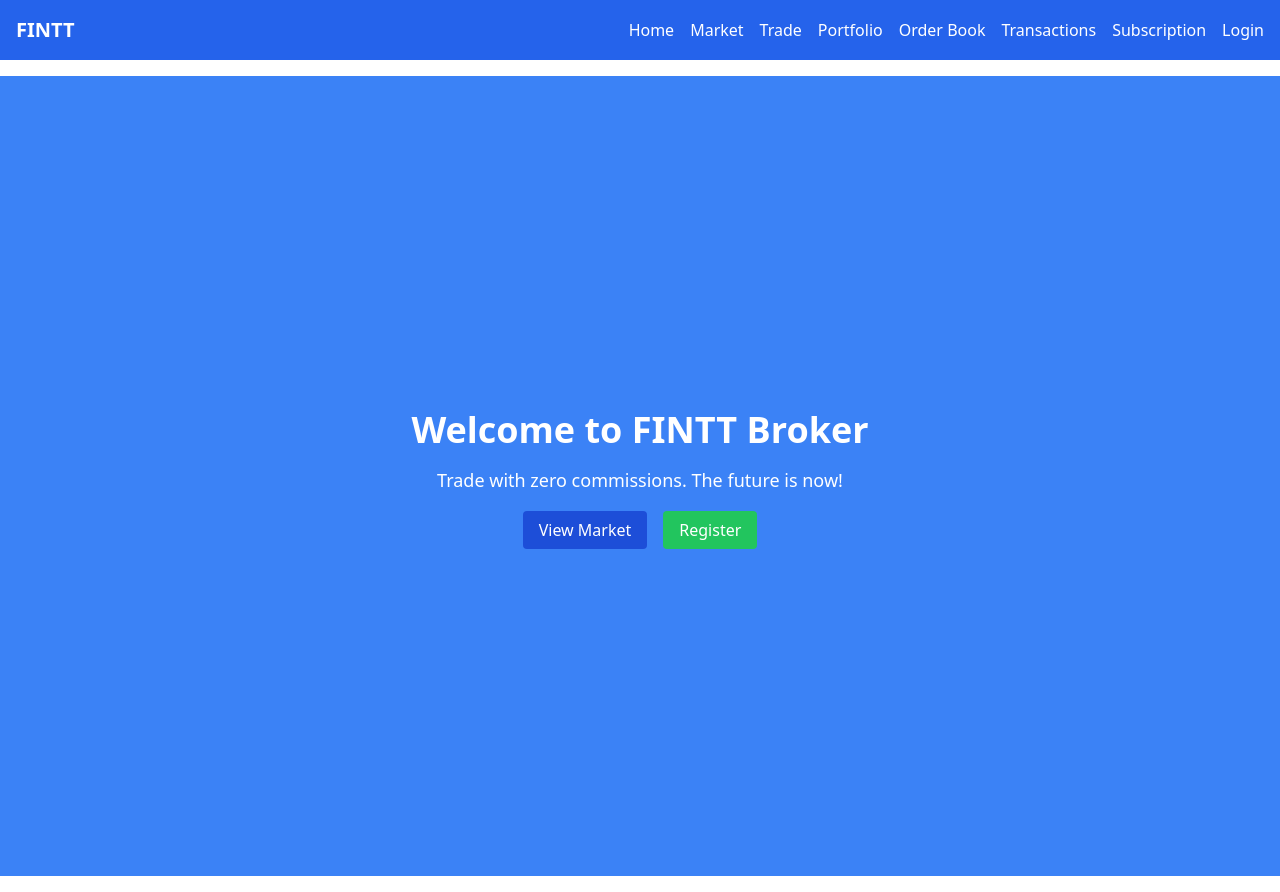
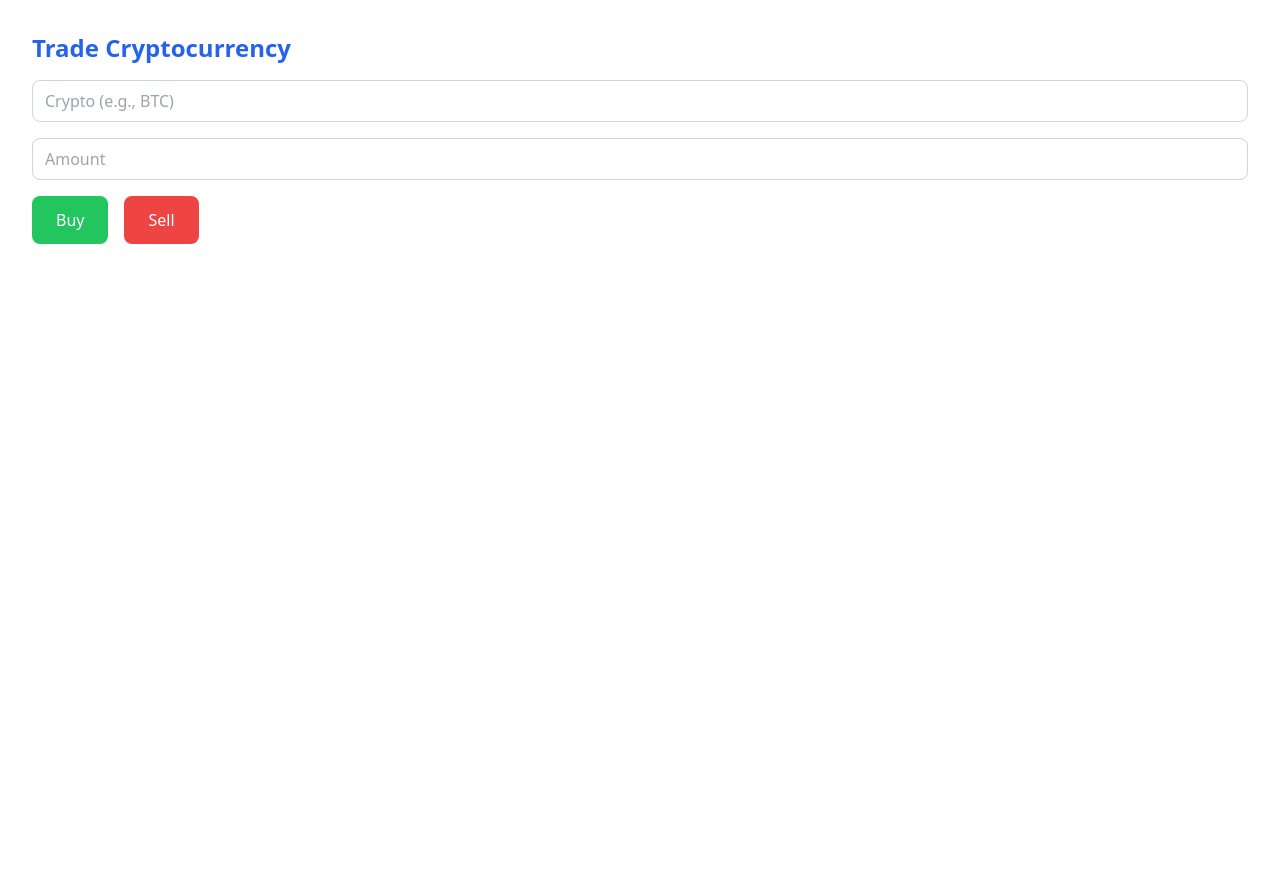
Before and after one commit to casattiel/fintt-frontend, a React (Create React App) app: page / in a window 1280 px wide. After the commit the page ends 800 px from the top, so only its background shows below. Built offline with nearby package versions, Linux system fonts and the light colour scheme.

Commit message:
Revamped frontend: Navbar, Home, Market, and Trade pages updated with improved design and functionality

```diff
--- a/package.json
+++ b/package.json
@@ -44,7 +44,7 @@
   "devDependencies": {
     "@babel/plugin-proposal-private-property-in-object": "^7.21.11",
     "autoprefixer": "^10.4.20",
-    "postcss": "^8.4.49",
+    "postcss": "^8.5.1",
     "tailwindcss": "^3.4.17"
   }
 }
--- a/src/App.js
+++ b/src/App.js
@@ -1,31 +1,60 @@
-import React from "react";
-import { BrowserRouter as Router, Routes, Route } from "react-router-dom";
-import Navbar from "./components/Navbar";
-import Home from "./pages/Home";
-import Portfolio from "./pages/Portfolio";
-import Trade from "./pages/Trade";
-import Wallet from "./pages/Wallet";
-import Notifications from "./pages/Notifications";
-import Market from "./pages/Market";
+import React, { useState } from "react";
+import { buyCrypto, sellCrypto } from "../api";
 
-function App() {
+const Trade = () => {
+  const [crypto, setCrypto] = useState("");
+  const [amount, setAmount] = useState("");
+  const [message, setMessage] = useState("");
+
+  const handleTrade = async (type) => {
+    const token = localStorage.getItem("token");
+    try {
+      const response =
+        type === "buy"
+          ? await buyCrypto(token, crypto, amount)
+          : await sellCrypto(token, crypto, amount);
+      setMessage(response.message);
+    } catch (error) {
+      setMessage("Error processing the trade. Please try again.");
+    }
+  };
+
   return (
-    <Router>
-      <div className="App">
-        <Navbar />
-        <div className="container mx-auto py-4">
-          <Routes>
-            <Route path="/" element={<Home />} />
-            <Route path="/portfolio" element={<Portfolio />} />
-            <Route path="/trade" element={<Trade />} />
-            <Route path="/wallet" element={<Wallet />} />
-            <Route path="/notifications" element={<Notifications />} />
-            <Route path="/market" element={<Market />} />
-          </Routes>
+    <div className="container mx-auto p-8">
+      <h2 className="text-2xl font-bold text-blue-600 mb-4">Trade Cryptocurrency</h2>
+      <div className="flex flex-col space-y-4">
+        <input
+          type="text"
+          placeholder="Crypto (e.g., BTC)"
+          value={crypto}
+          onChange={(e) => setCrypto(e.target.value)}
+          className="w-full px-3 py-2 border border-gray-300 rounded-lg"
+        />
+        <input
+          type="number"
+          placeholder="Amount"
+          value={amount}
+          onChange={(e) => setAmount(e.target.value)}
+          className="w-full px-3 py-2 border border-gray-300 rounded-lg"
+        />
+        <div className="flex space-x-4">
+          <button
+            onClick={() => handleTrade("buy")}
+            className="px-6 py-3 bg-green-500 text-white rounded-lg hover:bg-green-600"
+          >
+            Buy
+          </button>
+          <button
+            onClick={() => handleTrade("sell")}
+            className="px-6 py-3 bg-red-500 text-white rounded-lg hover:bg-red-600"
+          >
+            Sell
+          </button>
         </div>
+        {message && <p className="text-center text-lg mt-4">{message}</p>}
       </div>
-    </Router>
+    </div>
   );
-}
+};
 
-export default App;
+export default Trade;
--- a/src/components/Navbar.js
+++ b/src/components/Navbar.js
@@ -1,40 +1,38 @@
 import React from "react";
-import { Link } from "react-router-dom";
+import { NavLink } from "react-router-dom";
 
-function Navbar() {
+const Navbar = () => {
+  const links = [
+    { name: "Home", path: "/" },
+    { name: "Market", path: "/market" },
+    { name: "Trade", path: "/trade" },
+    { name: "Wallet", path: "/wallet" },
+    { name: "Subscription", path: "/subscription" },
+  ];
+
   return (
-    <nav className="bg-blue-600 text-white p-4">
+    <nav className="bg-blue-500 p-4">
       <div className="container mx-auto flex justify-between items-center">
-        <div className="text-xl font-bold">FINTT</div>
-        <div className="space-x-4">
-          <Link to="/" className="hover:underline">
-            Home
-          </Link>
-          <Link to="/market" className="hover:underline">
-            Market
-          </Link>
-          <Link to="/trade" className="hover:underline">
-            Trade
-          </Link>
-          <Link to="/portfolio" className="hover:underline">
-            Portfolio
-          </Link>
-          <Link to="/orderbook" className="hover:underline">
-            Order Book
-          </Link>
-          <Link to="/transactions" className="hover:underline">
-            Transactions
-          </Link>
-          <Link to="/subscription" className="hover:underline">
-            Subscription
-          </Link>
-          <Link to="/login" className="hover:underline">
-            Login
-          </Link>
-        </div>
+        <h1 className="text-white text-2xl font-bold">FINTT</h1>
+        <ul className="flex space-x-4">
+          {links.map((link) => (
+            <li key={link.name}>
+              <NavLink
+                to={link.path}
+                className={({ isActive }) =>
+                  `text-white px-3 py-2 rounded-md ${
+                    isActive ? "bg-blue-700" : "hover:bg-blue-600"
+                  }`
+                }
+              >
+                {link.name}
+              </NavLink>
+            </li>
+          ))}
+        </ul>
       </div>
     </nav>
   );
-}
+};
 
 export default Navbar;
--- a/src/pages/Home.js
+++ b/src/pages/Home.js
@@ -1,21 +1,25 @@
 import React from "react";
-import { Link } from "react-router-dom";
+import { useNavigate } from "react-router-dom";
 
-function Home() {
+const HomePage = () => {
+  const navigate = useNavigate();
+
   return (
-    <div className="flex flex-col items-center justify-center min-h-screen bg-blue-500 text-white">
-      <h1 className="text-4xl font-bold mb-4">Welcome to FINTT Broker</h1>
-      <p className="text-lg mb-6">Trade with zero commissions. The future is now!</p>
-      <div className="space-x-4">
-        <Link to="/market" className="bg-blue-700 px-4 py-2 rounded hover:bg-blue-800">
-          View Market
-        </Link>
-        <Link to="/register" className="bg-green-500 px-4 py-2 rounded hover:bg-green-600">
-          Register
-        </Link>
-      </div>
+    <div className="flex flex-col items-center justify-center h-screen bg-gray-100 text-center">
+      <h1 className="text-4xl font-bold text-blue-600 mb-4">
+        Welcome to FINTT
+      </h1>
+      <p className="text-lg text-gray-700 mb-8">
+        Your gateway to commission-free cryptocurrency trading.
+      </p>
+      <button
+        onClick={() => navigate("/market")}
+        className="px-6 py-3 bg-blue-500 text-white text-lg font-bold rounded-lg shadow hover:bg-blue-600"
+      >
+        Get Started
+      </button>
     </div>
   );
-}
+};
 
-export default Home;
+export default HomePage;
--- a/src/pages/HomePage.js
+++ b/src/pages/HomePage.js
@@ -1,70 +1,25 @@
 import React from "react";
-import { Link } from "react-router-dom";
+import { useNavigate } from "react-router-dom";
 
-function HomePage() {
+const HomePage = () => {
+  const navigate = useNavigate();
+
   return (
-    <div className="flex flex-col items-center justify-center min-h-screen bg-blue-500 text-white">
-      {/* Hero Section */}
-      <h1 className="text-5xl font-bold mb-6">Welcome to FINTT Broker</h1>
-      <p className="text-lg mb-8 text-center max-w-2xl">
-        Trade with zero commissions. Manage your portfolio, trade cryptocurrencies, and track your investments with the most advanced tools available.
+    <div className="flex flex-col items-center justify-center h-screen bg-gray-100 text-center">
+      <h1 className="text-4xl font-bold text-blue-600 mb-4">
+        Welcome to FINTT
+      </h1>
+      <p className="text-lg text-gray-700 mb-8">
+        Your gateway to commission-free cryptocurrency trading.
       </p>
-
-      {/* Call-to-Actions */}
-      <div className="flex space-x-4 mb-10">
-        <Link
-          to="/register"
-          className="bg-green-500 px-6 py-3 rounded-lg text-lg hover:bg-green-600 transition duration-300"
-        >
-          Register
-        </Link>
-        <Link
-          to="/login"
-          className="bg-blue-700 px-6 py-3 rounded-lg text-lg hover:bg-blue-800 transition duration-300"
-        >
-          Login
-        </Link>
-      </div>
-
-      {/* Features Section */}
-      <div className="bg-white text-blue-500 p-8 rounded-lg shadow-lg w-11/12 max-w-4xl">
-        <h2 className="text-3xl font-bold mb-4 text-center">Why Choose FINTT Broker?</h2>
-        <ul className="space-y-4">
-          <li className="flex items-center">
-            <span className="text-green-500 font-bold mr-2">✔</span>
-            Trade cryptocurrencies with zero commissions.
-          </li>
-          <li className="flex items-center">
-            <span className="text-green-500 font-bold mr-2">✔</span>
-            Access real-time market data and analytics.
-          </li>
-          <li className="flex items-center">
-            <span className="text-green-500 font-bold mr-2">✔</span>
-            Manage your portfolio and track performance easily.
-          </li>
-          <li className="flex items-center">
-            <span className="text-green-500 font-bold mr-2">✔</span>
-            Secure wallets for hot and cold storage.
-          </li>
-          <li className="flex items-center">
-            <span className="text-green-500 font-bold mr-2">✔</span>
-            Advanced trading tools powered by the Kraken API.
-          </li>
-        </ul>
-      </div>
-
-      {/* Footer or Additional Links */}
-      <div className="mt-10">
-        <p className="text-center">
-          Already have an account?{" "}
-          <Link to="/login" className="underline hover:text-blue-300">
-            Login
-          </Link>{" "}
-          to start trading now.
-        </p>
-      </div>
+      <button
+        onClick={() => navigate("/market")}
+        className="px-6 py-3 bg-blue-500 text-white text-lg font-bold rounded-lg shadow hover:bg-blue-600"
+      >
+        Get Started
+      </button>
     </div>
   );
-}
+};
 
 export default HomePage;
--- a/src/pages/Login.js
+++ b/src/pages/Login.js
@@ -6,40 +6,67 @@ const Login = () => {
   const [email, setEmail] = useState("");
   const [password, setPassword] = useState("");
   const [error, setError] = useState("");
+  const [loading, setLoading] = useState(false);
   const navigate = useNavigate();
 
   const handleLogin = async (e) => {
     e.preventDefault();
+    setLoading(true);
+    setError("");
     try {
       const data = await login(email, password);
-      localStorage.setItem("token", data.token); // Save Firebase token
-      navigate("/market"); // Redirect to market page
+      localStorage.setItem("token", data.token); // Save the authentication token
+      navigate("/market"); // Redirect to the Market page
     } catch (err) {
-      setError("Invalid credentials. Please try again.");
+      setError("Invalid email or password. Please try again.");
+    } finally {
+      setLoading(false);
     }
   };
 
   return (
-    <div className="login-container">
-      <h2>Login</h2>
+    <div className="flex items-center justify-center h-screen bg-gray-100">
+      <div className="bg-white p-8 rounded-lg shadow-md w-full max-w-md">
+        <h2 className="text-2xl font-bold mb-6 text-center">Login to FINTT</h2>
         <form onSubmit={handleLogin}>
+          <div className="mb-4">
+            <label htmlFor="email" className="block text-sm font-medium text-gray-700">
+              Email
+            </label>
             <input
               type="email"
-          placeholder="Email"
+              id="email"
+              className="w-full px-3 py-2 border border-gray-300 rounded-lg shadow-sm focus:outline-none focus:ring-blue-500 focus:border-blue-500"
               value={email}
               onChange={(e) => setEmail(e.target.value)}
               required
             />
+          </div>
+          <div className="mb-4">
+            <label htmlFor="password" className="block text-sm font-medium text-gray-700">
+              Password
+            </label>
             <input
               type="password"
-          placeholder="Password"
+              id="password"
+              className="w-full px-3 py-2 border border-gray-300 rounded-lg shadow-sm focus:outline-none focus:ring-blue-500 focus:border-blue-500"
               value={password}
               onChange={(e) => setPassword(e.target.value)}
               required
             />
-        <button type="submit">Login</button>
+          </div>
+          {error && <p className="text-red-500 text-sm mb-4">{error}</p>}
+          <button
+            type="submit"
+            className={`w-full py-2 px-4 text-white font-bold rounded-lg ${
+              loading ? "bg-gray-400 cursor-not-allowed" : "bg-blue-500 hover:bg-blue-600"
+            }`}
+            disabled={loading}
+          >
+            {loading ? "Logging in..." : "Login"}
+          </button>
         </form>
-      {error && <p className="error">{error}</p>}
+      </div>
     </div>
   );
 };
--- a/src/pages/Trade.js
+++ b/src/pages/Trade.js
@@ -14,29 +14,45 @@ const Trade = () => {
           ? await buyCrypto(token, crypto, amount)
           : await sellCrypto(token, crypto, amount);
       setMessage(response.message);
-    } catch (err) {
+    } catch (error) {
       setMessage("Error processing the trade. Please try again.");
     }
   };
 
   return (
-    <div className="trade-container">
-      <h2>Trade Cryptocurrency</h2>
+    <div className="container mx-auto p-8">
+      <h2 className="text-2xl font-bold text-blue-600 mb-4">Trade Cryptocurrency</h2>
+      <div className="flex flex-col space-y-4">
         <input
           type="text"
           placeholder="Crypto (e.g., BTC)"
           value={crypto}
           onChange={(e) => setCrypto(e.target.value)}
+          className="w-full px-3 py-2 border border-gray-300 rounded-lg"
         />
         <input
           type="number"
           placeholder="Amount"
           value={amount}
           onChange={(e) => setAmount(e.target.value)}
+          className="w-full px-3 py-2 border border-gray-300 rounded-lg"
         />
-      <button onClick={() => handleTrade("buy")}>Buy</button>
-      <button onClick={() => handleTrade("sell")}>Sell</button>
-      {message && <p>{message}</p>}
+        <div className="flex space-x-4">
+          <button
+            onClick={() => handleTrade("buy")}
+            className="px-6 py-3 bg-green-500 text-white rounded-lg hover:bg-green-600"
+          >
+            Buy
+          </button>
+          <button
+            onClick={() => handleTrade("sell")}
+            className="px-6 py-3 bg-red-500 text-white rounded-lg hover:bg-red-600"
+          >
+            Sell
+          </button>
+        </div>
+        {message && <p className="text-center text-lg mt-4">{message}</p>}
+      </div>
     </div>
   );
 };
```
Also changed, not shown: src/pages/Market.js (+28 -12 lines), 1 other file (tests, documents, lock files or other folders). Lines whose indentation alone changed are shown as unchanged.
